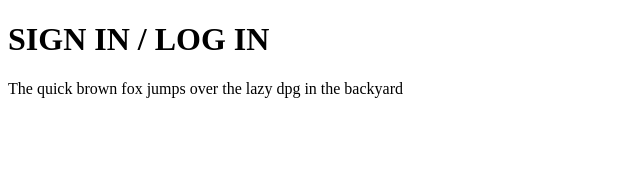
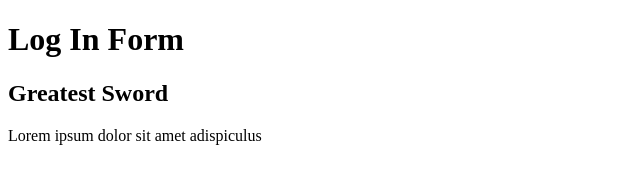
Before and after one commit to rasyidnabil-115/Repository_bt_RevoU, a plain HTML site: page index.html in a window 1280 px wide. Shown: the whole page, without its empty margins (0-640 px from the left). Drawn offline with Linux system fonts and the light colour scheme.

Commit message:
index.css

```diff
--- /dev/null
+++ b/index.css
@@ -0,0 +1,4 @@
+.header {
+    background-color: blue;
+    color: green;
+}
--- a/index.html
+++ b/index.html
@@ -6,14 +6,16 @@
     <title>Sign In</title>
 </head>
 <body>
-    <div>
-        <h1>
-            SIGN IN / LOG IN
-        </h1>
-    </div>
-    <div>
-        <p>The quick brown fox jumps over the lazy dpg in the backyard</p>
-    </div>
+    <header>
+        <h1>Log In Form</h1>
+    </header>
 
+    <article>
+        <head>
+            <h1>Greatest Sword</h1>
+        </head>
+        <p>Lorem ipsum dolor sit amet adispiculus</p>
+    </article>
 </body>
+
 </html>
```
